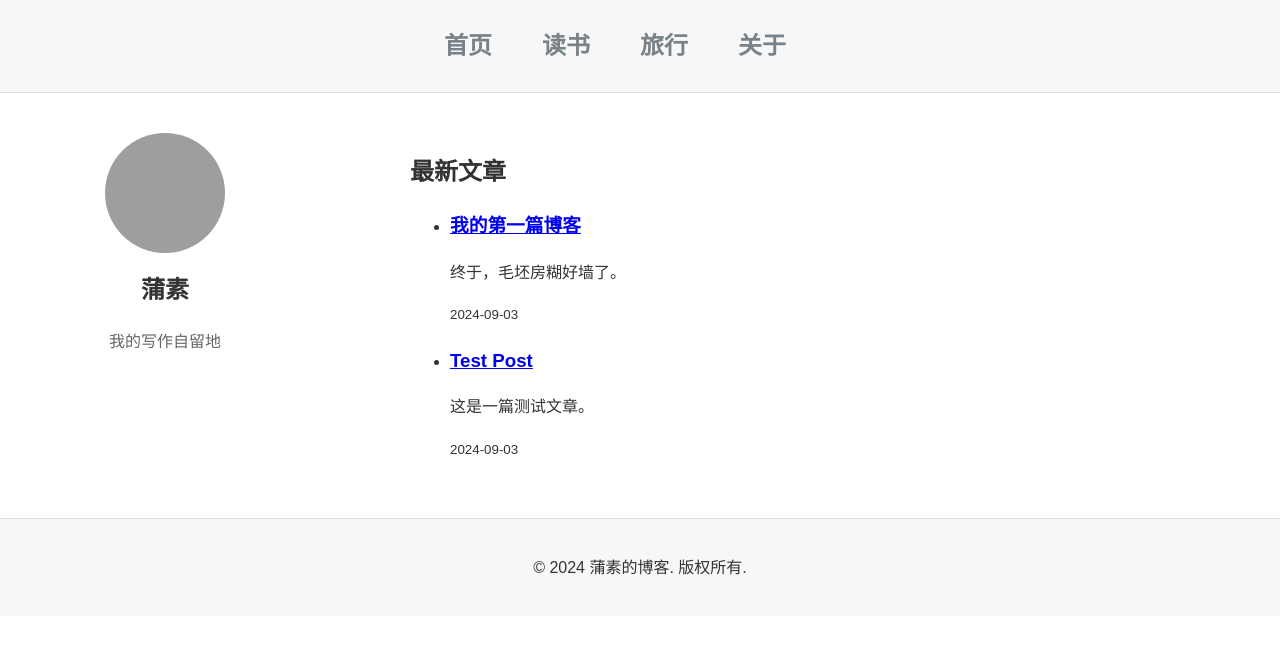
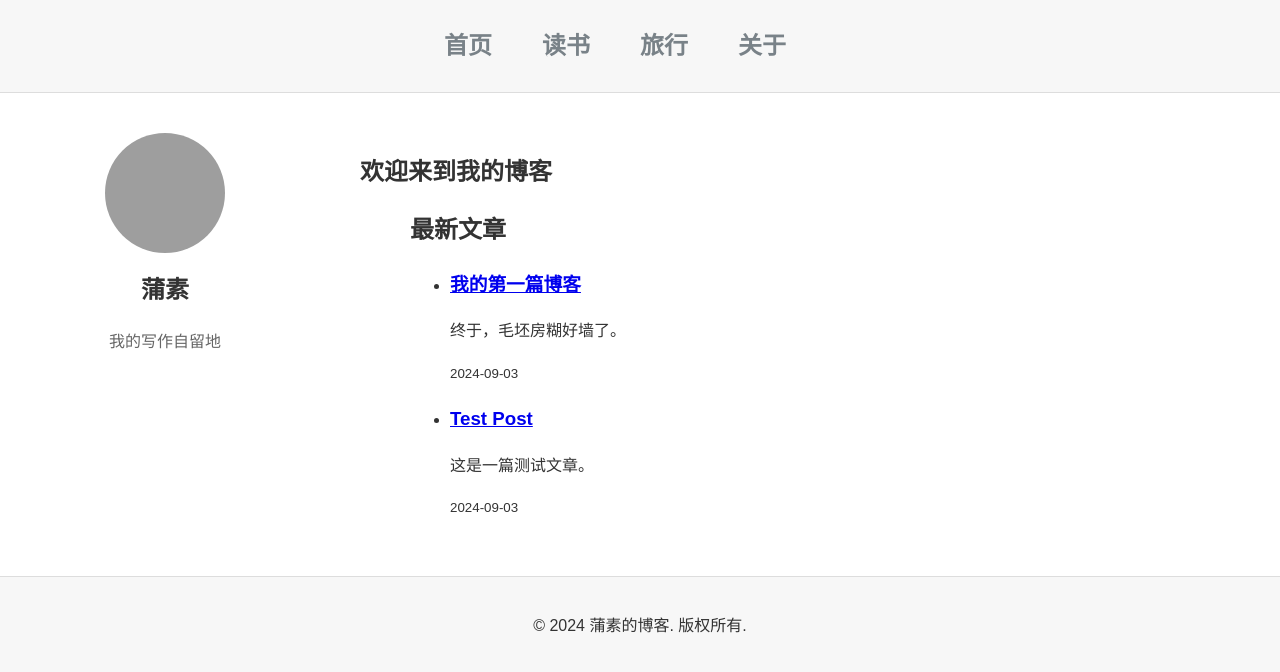
Before and after one commit to pususu/skills-github-pages, a Jekyll site: the page built from index.html, in a window 1280 px wide. Shown: the top 672 px of the page. Built offline with Jekyll 4.4.1, drawn with Linux system fonts in a browser that asks for light colours; grey boxes are pictures that could not be loaded.

Commit message:
Update index.html

```diff
--- a/index.html
+++ b/index.html
@@ -2,6 +2,8 @@
 layout: default
 title: 欢迎来到我的博客
 ---
+
+<h1>欢迎来到我的博客</h1>
 
 <!-- 右侧内容区域 -->
 <section class="content" style="flex: 3;">
```
